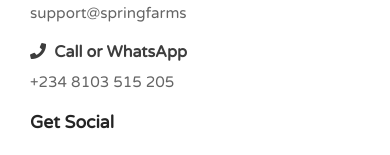
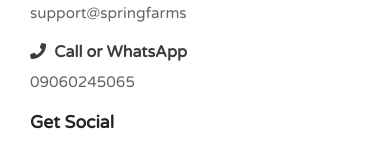
Before and after one commit to Achilles45/springfarms, a Vue app: page /about in a window 390 px wide. Shown: the part 1924-2079 px from the top of the page. Built offline with nearby package versions, Linux system fonts and the light colour scheme.

Commit message:
Fixed all the phone number issues

```diff
--- a/src/components/Footer.vue
+++ b/src/components/Footer.vue
@@ -13,7 +13,7 @@
                     <h6><i class="fa fa-envelope"></i>&nbsp; Email Address</h6>
                     <p>support@springfarms</p>
                     <h6><i class="fa fa-phone"></i>&nbsp; Call or WhatsApp</h6>
-                    <p>+234 8103 515 205</p>
+                    <p>09060245065</p>
 
                 </div>
                 <div class="col-md-4">
--- a/src/views/Home.vue
+++ b/src/views/Home.vue
@@ -36,7 +36,7 @@
         <div class="col-md-9">
           <h3>Do you plan to establish a modern farm?</h3>
           <p>With over 20 years of experience along the agricultural value chain, we are abe to ideate, plan and execute agro-allied projects of all sizes. It does not matter if it in tree/crops, animal husbandary, fisheries, agro-processing, our team of expert is able to execute beyound expectation. We follow best pratices in all our project execution and we give attention to details. We consider everything from seed quality to spacing to make sure we satisfy all your need.</p>
-          <a href="tel:090245065" class="product-btn">Contact Us</a>
+          <a href="tel:09060245065" class="product-btn">Contact Us</a>
         </div>
         <div class="col-md-3">
         </div>
@@ -56,7 +56,7 @@
          <div class="col-md-6 order-text">
           <h4>Order your palm products today!</h4>
           <p>Our primary products invloves all the products from the palm. From Crude Palm Oil to Palm Karnel, we can deliver to you in any part of Nigeria. We source the product from our partner farmers. Our quality is top notch and pricing is affordable.</p>
-           <a href="tel:090245065" class="order-btn">Order Now</a>
+           <a href="tel:09060245065" class="order-btn">Order Now</a>
         </div>
       </div>
     </div>
```
